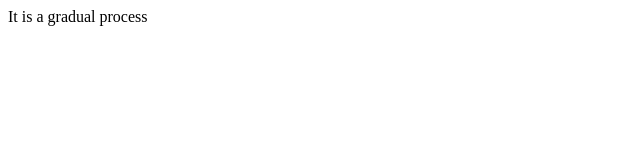
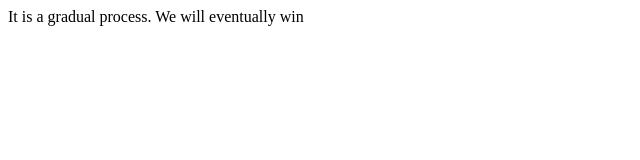
Before and after one commit to eme-lie/hello-world, a plain HTML site: page style.html in a window 1280 px wide. Shown: the whole page, without its empty margins (0-640 px from the left). Drawn offline with Linux system fonts and the light colour scheme.

Commit message:
added win

```diff
--- a/style.html
+++ b/style.html
@@ -6,6 +6,6 @@
     <title>Document</title>
   </head>
   <body>
-    It is a gradual process
+    It is a gradual process. We will eventually win
   </body>
 </html>
```
